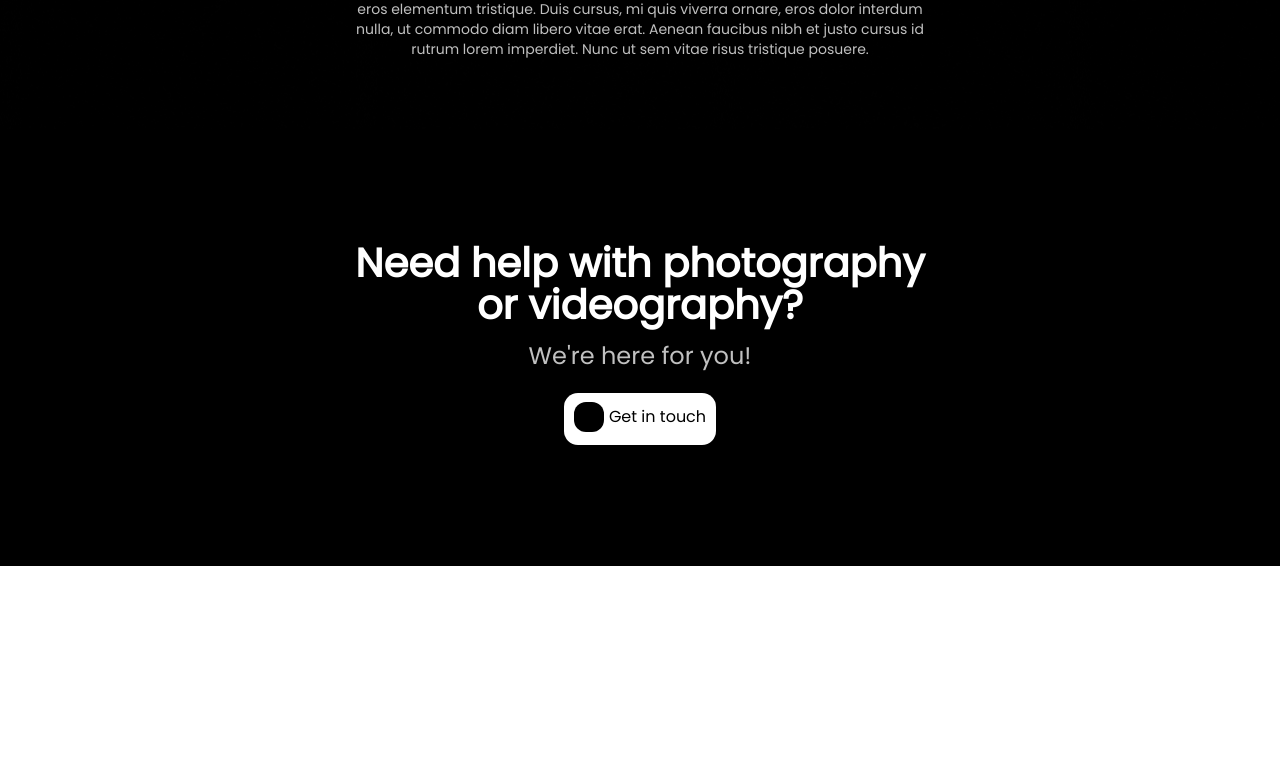
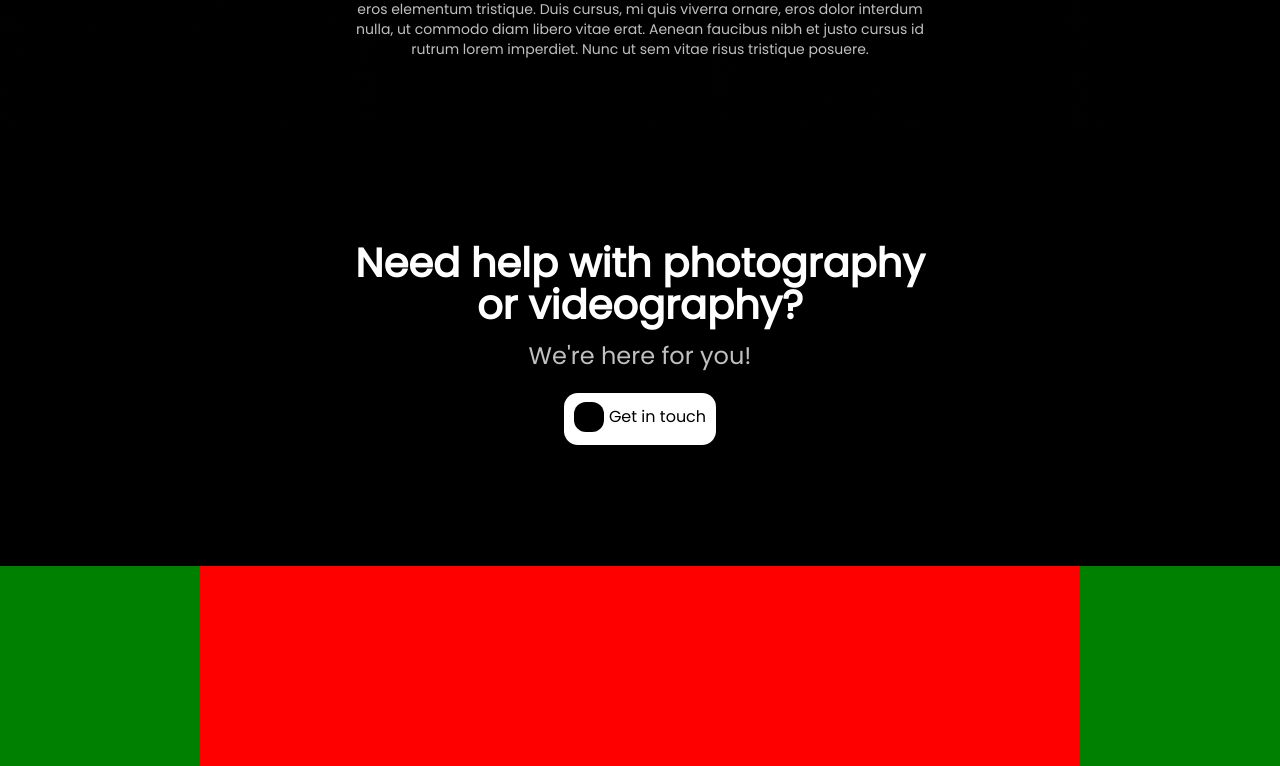
Before and after one commit to AntonZadereiko/Aperture, a plain HTML site: page index.html in a window 1280 px wide. Shown: the part 668-1434 px from the top of the page. Before the commit the page ends 1234 px from the top, so only its background shows below. Drawn offline with Linux system fonts and the light colour scheme.

Commit message:
add new sections

```diff
--- a/index.html
+++ b/index.html
@@ -54,6 +54,12 @@
             <a class="help_link" href="#">Get in touch</a>
         </div>
     </section>
+    <section style="background-color: red;">
+        <div style="width: 200px; height: 200px; background-color: green; float: left;"></div>
+        <div style="width: 200px; height: 200px; background-color: green; float: right;"></div>
+        <div style="clear: both;"></div>
+    </section>
+
 </main>
 </body>
 </html>
```
